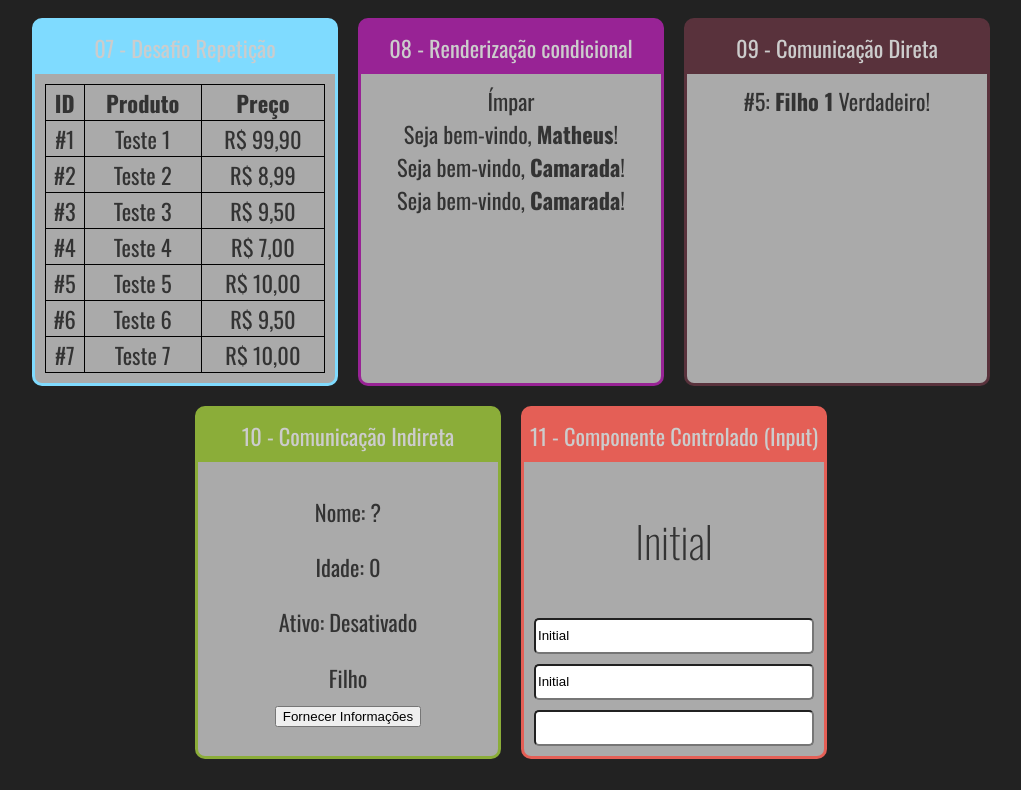
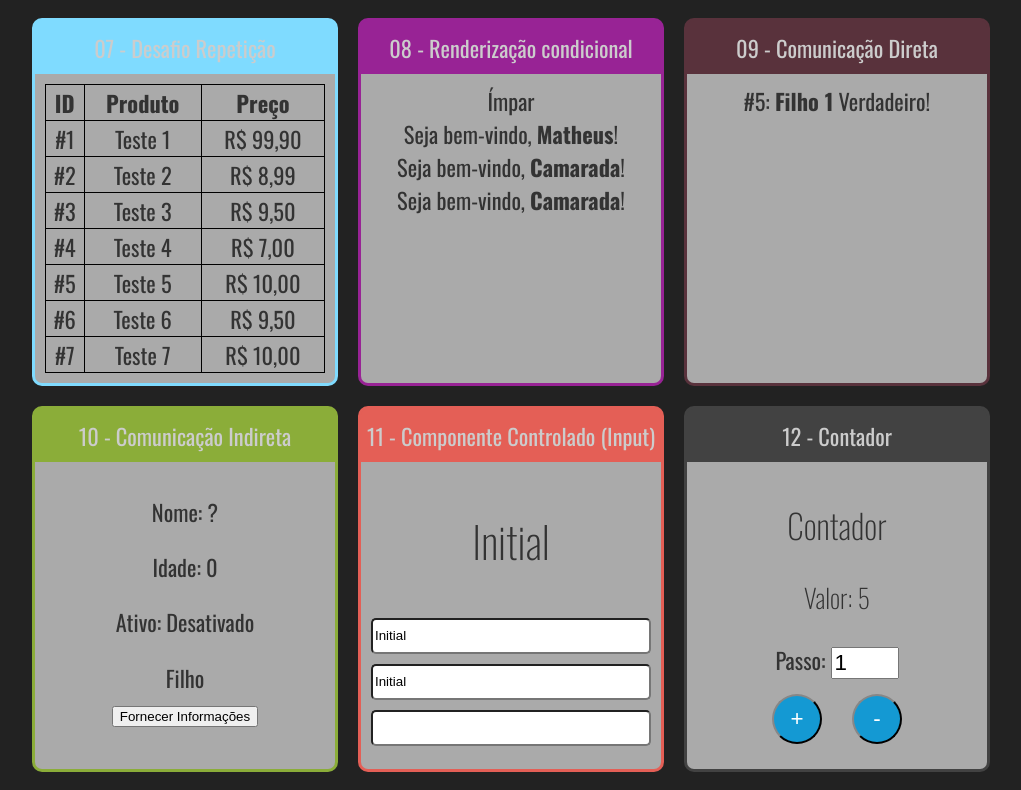
Before and after one commit to matheusrf96/fundamentos-react, a React (Create React App) app: page / in a window 1280 px wide. Shown: the part 972-1762 px from the top of the page, without its empty margins (129-1150 px from the left). Built offline with nearby package versions, Linux system fonts and the light colour scheme.

Commit message:
Create counter

```diff
--- a/src/App.jsx
+++ b/src/App.jsx
@@ -13,6 +13,7 @@ import UserInfo from './components/conditional/UserInfo'
 import DiretaPai from './components/communication/DiretaPai'
 import IndiretaPai from './components/communication/IndiretaPai'
 import Input from './components/forms/Input'
+import Contador from './components/counter/Contador'
 
 import Card from './components/layout/Card'
 
@@ -79,6 +80,10 @@ const App = () => {
                 <Card title="11 - Componente Controlado (Input)" color="#E45F56">
                     <Input />
                 </Card>
+
+                <Card title="12 - Contador" color="#424242">
+                    <Contador initialNumber={ 5 } />
+                </Card>
             </div>
         </div>
     )
--- /dev/null
+++ b/src/components/counter/Contador.css
@@ -0,0 +1,15 @@
+.contador input {
+    font-size: 1.4rem;
+    width: 60px;
+}
+
+.contador button {
+    margin: 15px;
+    height: 50px;
+    width: 50px;
+    border-radius: 50%;
+    border-color: #333;
+    background-color: #1499d3;
+    color: white;
+    font-size: 1.4rem;
+}
--- /dev/null
+++ b/src/components/counter/Contador.jsx
@@ -0,0 +1,58 @@
+import React, { Component } from 'react'
+
+import './Contador.css'
+
+class Contador extends Component {
+    /* ==== Uma alternativa de criação de state nos componentes baseados em classe =====
+
+    constructor(props) {
+        super(props)
+
+        this.state = {
+            number: props.initialNumber,
+        }
+    }
+
+    */
+
+    state = {
+        number: this.props.initialNumber || 0,
+        step: this.props.initialStep || 1,
+    }
+
+    inc = () => {
+        this.setState({
+            number: this.state.number + this.state.step,
+        })
+    }
+
+    dec = () => {
+        this.setState({
+            number: this.state.number - this.state.step,
+        })
+    }
+
+    setStep = (e) => {
+        this.setState({
+            step: +e.target.value,
+        })
+    }
+
+    render() {
+        return (
+            <div className="contador">
+                <h2>Contador</h2>
+                <h3>Valor: { this.state.number }</h3>
+                <div>
+                    <label htmlFor="">Passo: </label>
+                    <input type="number" name="stepInput" id="stepInput"
+                        value={ this.state.step } onChange={ this.setStep } />
+                </div>
+                <button onClick={ this.inc }>+</button>
+                <button onClick={ this.dec }>-</button>
+            </div>
+        )
+    }
+}
+
+export default Contador
```
